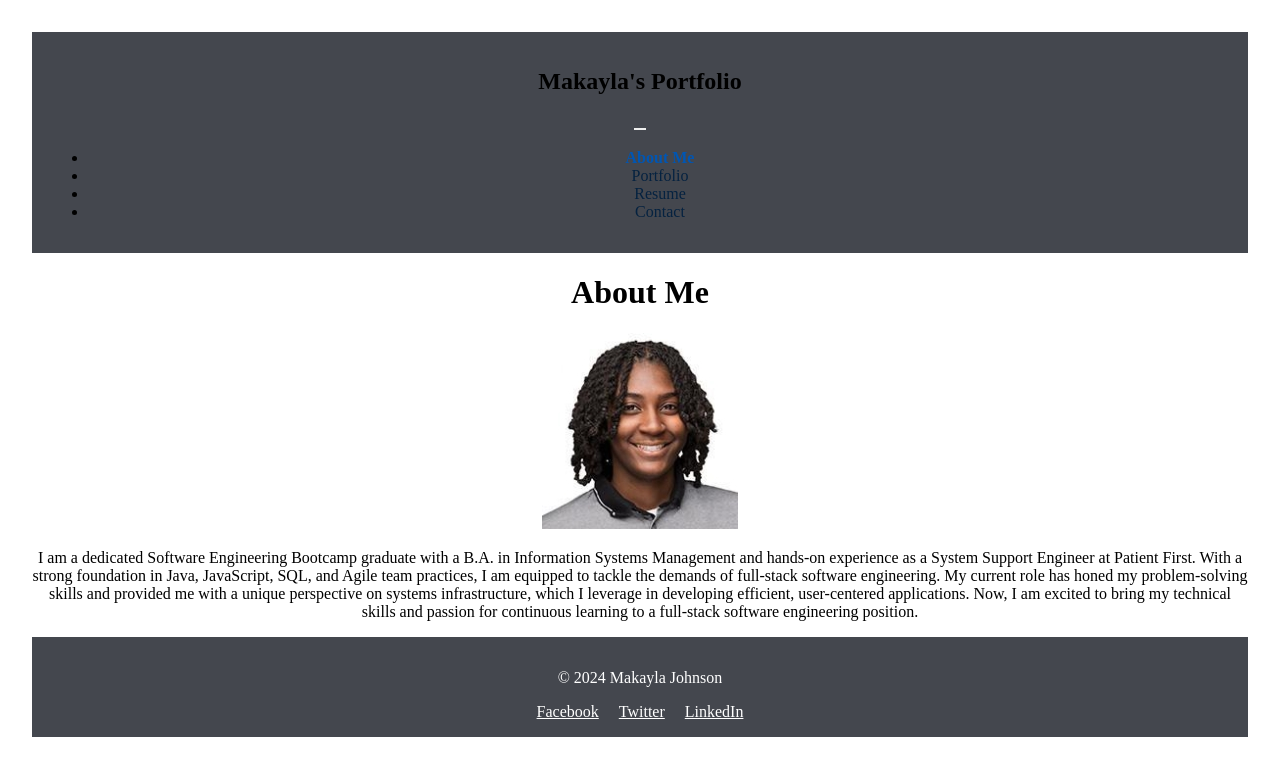
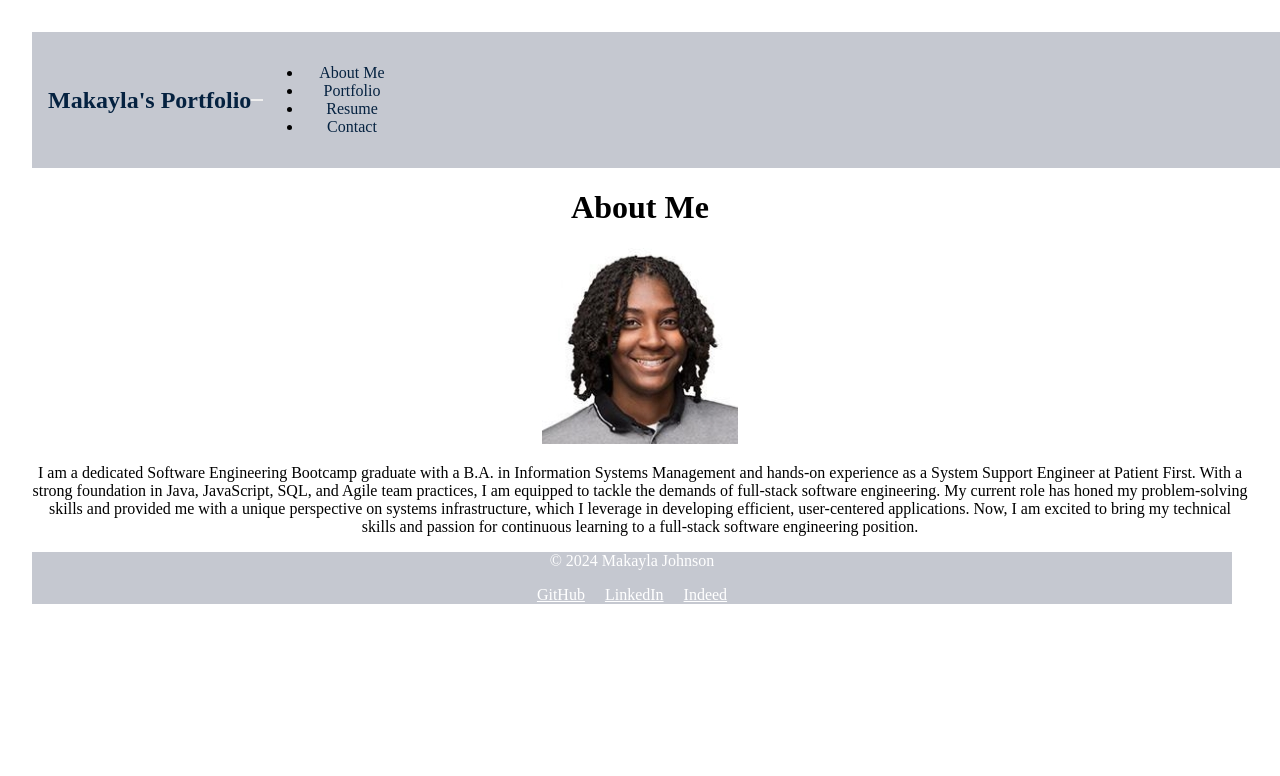
Before and after one commit to MAKAYLAJ14/my-react-portfolio, a React (Vite) app: page / in a window 1280 px wide. Shown: the top 776 px of the page. Built offline with nearby package versions, Linux system fonts and the light colour scheme.

Commit message:
updating style of portfolio

```diff
--- a/src/App.css
+++ b/src/App.css
@@ -11,41 +11,50 @@ html, body {
 
 .footer {
   margin-top: auto; /* Push the footer to the bottom */
-  background-color: #44474e;
+  background-color: #c5c8d0;
   color: white;
   text-align: center;
-  padding: 1rem;
-  max-width: 1280px;
+  padding: 0rem;
+  max-width: 1200px;
 }
 
 div.container-fluid {
-  background-color: #44474e;
+  width: 100%; /* Full width */
+  background-color: #c5c8d0; /* Light background color */
+  display: flex; /* Use flexbox for layout */
+  align-items: center; /* Center items vertically */
 }
+
 .navbar {
-  background-color: #44474e; /* Light background color */
-  padding: 1rem; /* Padding around the navbar */
+  background-color: #c5c8d0; /* Light background color */
+  padding: 1rem; /* Increased padding for better spacing */
+  width: 100%; /* Full width */
 }
 
 .navbar-brand {
   font-size: 1.5rem; /* Font size for the brand */
   font-weight: bold; /* Bold text for the brand */
-  background-color: #44474e;
+  color: #052240; /* Change to a darker color for contrast */
 }
+
 /* Navbar Links */
 .nav-link {
   color: #052240; /* Default link color */
   padding: 0.5rem 1rem; /* Padding for links */
   text-decoration: none; /* Remove underline */
+  transition: color 0.3s, background-color 0.3s; /* Smooth transition */
 }
 
 .nav-link:hover {
-  color: #0056b3; /* Darker color on hover */
+  color: #ffffff; /* Change text color on hover */
+  background-color: #0056b3; /* Background color on hover */
 }
 
 /* Active Link */
 .nav-link.active {
   font-weight: bold; /* Bold text for active link */
-  color: #0056b3; /* Color for active link */
+  color: #ffffff; /* Change color for active link */
+  background-color: #0056b3; /* Background color for active link */
 }
 
 /* Navbar Toggler */
--- a/src/App.tsx
+++ b/src/App.tsx
@@ -6,7 +6,7 @@ import Navigation from './components/Navigation';
 const App: React.FC = () => {
   return (
     <>
-      <Navigation />
+      <Navigation currentPage={''} />
       <Outlet />
     </>
   );
--- a/src/components/Footer.tsx
+++ b/src/components/Footer.tsx
@@ -5,9 +5,9 @@ const Footer: React.FC = () => {
     <footer className="footer">
       <p>© 2024 Makayla Johnson </p>
       <div>
-        <a href="https://www.facebook.com" style={{ color: 'white', margin: '0 10px' }}>Facebook</a>
-        <a href="https://www.twitter.com" style={{ color: 'white', margin: '0 10px' }}>Twitter</a>
-        <a href="https://www.linkedin.com" style={{ color: 'white', margin: '0 10px' }}>LinkedIn</a>
+        <a href="https://github.com/MAKAYLAJ14" style={{ color: 'white', margin: '0 10px' }}>GitHub</a>
+        <a href="https://www.linkedin.com/in/makayla-johnson-b09457211/" style={{ color: 'white', margin: '0 10px' }}>LinkedIn</a>
+        <a href="https://profile.indeed.com/?hl=en_US&co=US&from=gnav-homepage" style={{ color: 'white', margin: '0 10px' }}>Indeed</a>
       </div>
     </footer>
   );
--- a/src/components/Header.tsx
+++ /dev/null
@@ -1,5 +0,0 @@
-function Header() {
-
-};
-
-export default Header;
--- a/src/components/Navigation.tsx
+++ b/src/components/Navigation.tsx
@@ -1,13 +1,16 @@
-import { Link, useLocation } from 'react-router-dom';
-import { useState } from 'react';
+import React, { useState, MouseEvent } from 'react';
+import { Link } from 'react-router-dom';
 
-const Navigation: React.FC = () => {
-  const currentPage = useLocation().pathname;
-  const [isOpen, setIsOpen] = useState(false);
+interface NavbarProps {
+  currentPage: string; // Define the prop type
+}
 
-  const toggleNavbar = () => {
-    setIsOpen(!isOpen);
-  };
+const Navbar: React.FC<NavbarProps> = ({ currentPage }) => {
+  const [open, setOpen] = useState(false);
+
+  function toggleNavbar(_event: MouseEvent<HTMLButtonElement>): void {
+    setOpen(!open);
+  }
 
   return (
     <nav className="navbar navbar-expand-lg bg-body-tertiary">
@@ -18,12 +21,12 @@ const Navigation: React.FC = () => {
           type="button"
           onClick={toggleNavbar}
           aria-controls="navbarNav"
-          aria-expanded={isOpen}
+          aria-expanded={open}
           aria-label="Toggle navigation"
         >
           <span className="navbar-toggler-icon"></span>
         </button>
-        <div className={`collapse navbar-collapse ${isOpen ? 'show' : ''}`} id="navbarNav">
+        <div className={`collapse navbar-collapse ${open ? 'show' : ''}`} id="navbarNav">
           <ul className="navbar-nav">
             <li className="nav-item">
               <Link to='/' className={currentPage === '/' ? 'nav-link active' : 'nav-link'} aria-current="page">About Me</Link>
@@ -42,6 +45,6 @@ const Navigation: React.FC = () => {
       </div>
     </nav>
   );
-}
+};
 
-export default Navigation;
+export default Navbar;
--- a/src/components/Project.tsx
+++ b/src/components/Project.tsx
@@ -9,7 +9,7 @@ interface ProjectProps {
 
 const Project: React.FC<ProjectProps> = ({ title, text, link, image}) => {
   return (
-    <div className="card" style={{ width: "18rem" }}>
+    <div className="card" style={{ width: "19rem"}}>
       <img src={image} className="card-img-top"></img>
       <div className="card-body">
       <h3 className="card-title">{title}</h3>
--- a/src/pages/Portfolio.tsx
+++ b/src/pages/Portfolio.tsx
@@ -3,6 +3,8 @@ import employee from "../assets/employee.png"
 import readme from "../assets/readme.png"
 import vehicle from "../assets/vehicle.png"
 import project1 from "../assets/project1.png"
+import project2 from "../assets/project2.png"
+import project3 from "../assets/project3.png"
 import Footer from '../components/Footer';
 
 export default function Portfolio() {
@@ -31,6 +33,18 @@ export default function Portfolio() {
       link: "https://github.com/MAKAYLAJ14/Project-1",
       image: project1,
     },
+    {
+      title: "Differential Scheduler",
+      text: "Simplified scheduling for sophisticated offerings (such as home inspections in our case) with minimal engagement. Create appointments that contain multiple time periods and vary in length. Connected to Google and MLS APIs for publicly available home details.",
+      link: "https://github.com/MAKAYLAJ14/Differential_Scheduler/tree/main",
+      image: project2,
+    },
+    {
+      title: "Learning Management System",
+      text: "Online class repository where students can learn and see all their class’s relevant information all in one place.",
+      link: "https://github.com/MAKAYLAJ14/Learning-Management-System-LMS-",
+      image: project3,
+    },
   ];
 
   return (
```
Also changed, not shown: src/assets/project2.png (added), src/assets/project3.png (added).
